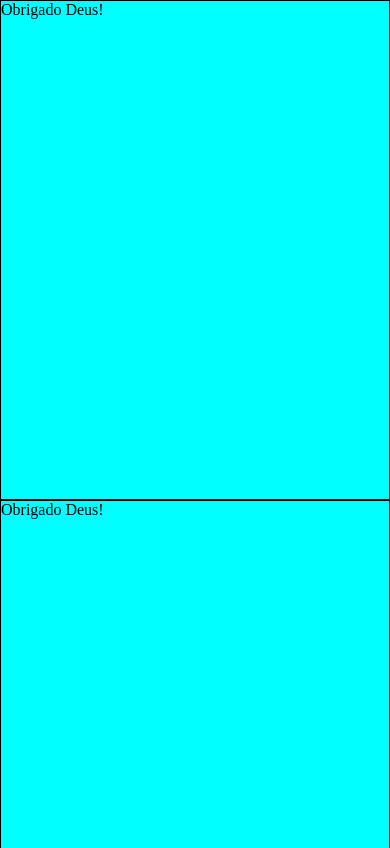
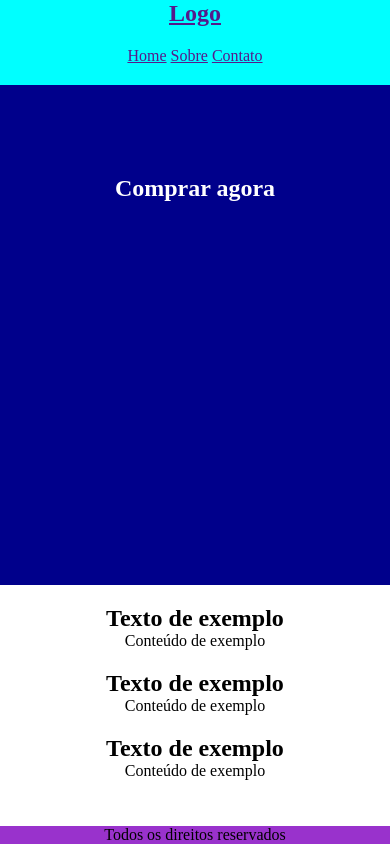
Before and after one commit to MichaelRealTec/design-responsivo-treino-, a plain HTML site: page index.html in a window 390 px wide. Shown: the top 848 px of the page. Drawn offline with Linux system fonts and the light colour scheme.

Commit message:
Design responsivo treinamento-2

```diff
--- a/css/style.css
+++ b/css/style.css
@@ -4,23 +4,69 @@
     box-sizing: border-box;
 }
 
-.container{
+header{
+    background-color: cyan;
     display: flex;
     flex-wrap: wrap;
+
 }
 
-.box{
-    width: 100%;
-    border: 1px solid black;
-    height: 500px;
-    background-color: cyan;
+.w50{
+    width:50%;
 }
 
-@media screen and (min-width: 768px){
-    .box{
-        width:33.3%;
+.menu{
+    text-align: right;
+}
+
+section.banner{
+    width:100%;
+    min-height: 500px;
+    background-color: darkblue;
+    text-align: center;
+    padding:90px 0;
+    color: white;
+}
+
+section.diferenciais{
+    display: flex;
+    flex-wrap: wrap;
+    text-align: center;
+    padding: 20px 0;
+}
+
+.w33{
+    width: 33.3%;
+    padding: 0 10px;
+}
+
+
+footer{
+    position: fixed;
+    bottom: 0;
+    width: 100%;
+    text-align: center;
+    background-color: darkorchid;
+}
+
+@media screen and (max-width: 768px){
+    header{
+        text-align: center;
+    }
+    .menu{
+        text-align: center;
+    }
+    .w33, .w50{
+        width: 100%;
+        margin-bottom: 20px;
     }
 }
+
+
+
+
+
+
 
 
 
@@ -45,6 +91,25 @@
 
 
 
+.container{
+    display: flex;
+    flex-wrap: wrap;
+}
+
+.box{
+    width: 100%;
+    border: 1px solid black;
+    height: 500px;
+    background-color: cyan;
+}
+
+@media screen and (min-width: 768px){
+    .box{
+        width:33.3%;
+    }
+}
+
+
 
 
 */
--- a/index.html
+++ b/index.html
@@ -4,17 +4,37 @@
         <link href="css/style.css" rel="stylesheet"/>
     </head>
     <body>
-        <div class="container">
-            <div class="box"> <!-- box -->
-                Obrigado Deus!
+       <header>
+            <div class="w50">
+                <a href=""><h2>Logo</h2></a>
             </div>
-            <div class="box"> <!-- box -->
-                Obrigado Deus!
+            <div class="w50">
+                <div class="menu">
+                <a href="">Home</a>
+                <a href="">Sobre</a>
+                <a href="">Contato</a>
+                </div>
             </div>
-            <div class="box"> <!-- box -->
-                Obrigado Deus!
+       </header>
+       <section class="banner">
+            <h2>Comprar agora</h2>
+       </section>
+       <section class="diferenciais">
+            <div class="w33">
+                <h2>Texto de exemplo</h2>
+                <p>Conteúdo de exemplo</p>
             </div>
-
-        </div> <!-- container -->
+            <div class="w33">
+                <h2>Texto de exemplo</h2>
+                <p>Conteúdo de exemplo</p>
+            </div>
+            <div class="w33">
+                <h2>Texto de exemplo</h2>
+                <p>Conteúdo de exemplo</p>
+            </div>
+       </section>
+       <footer>
+            <p>Todos os direitos reservados</p>
+       </footer>
     </body>
 </hmtl>
```
